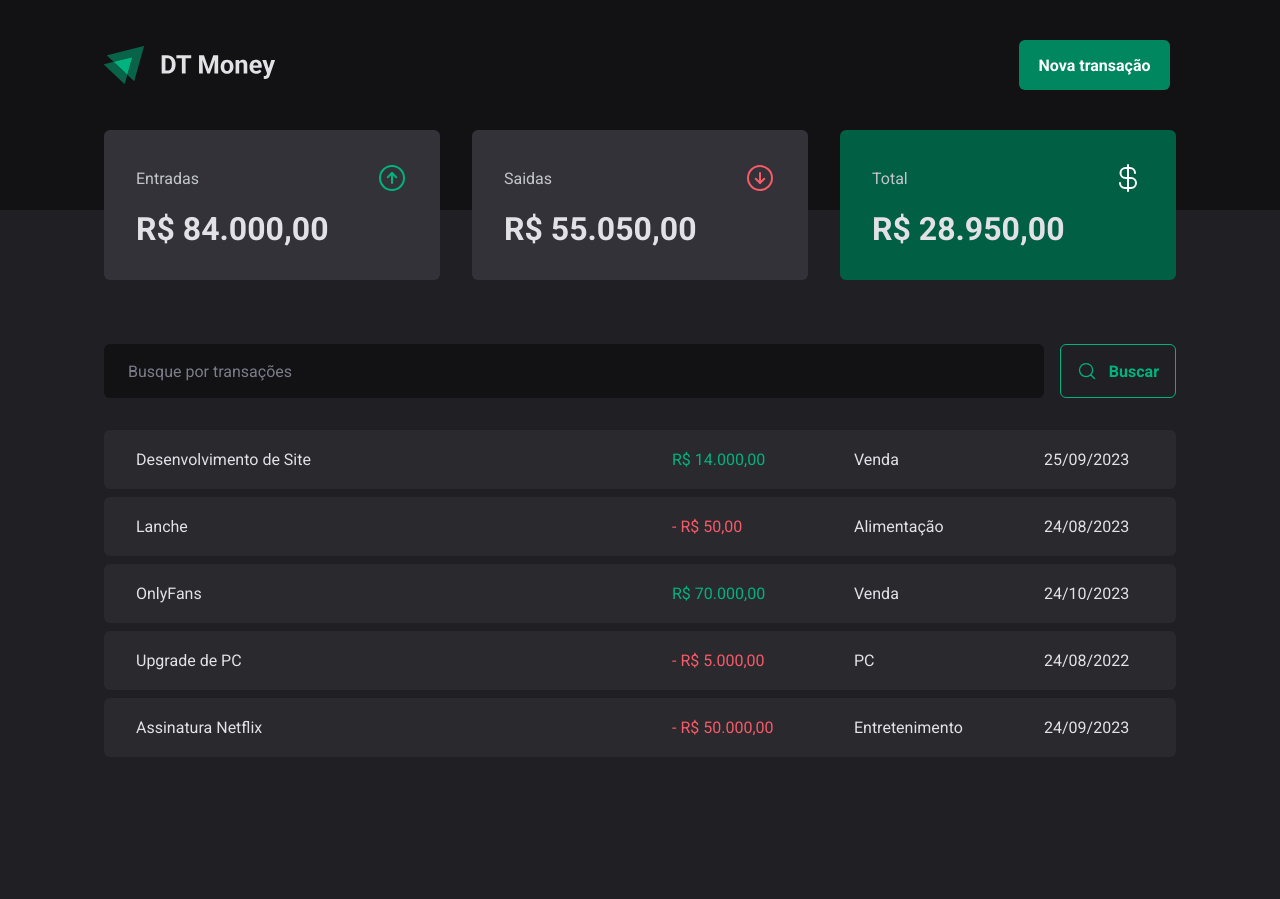
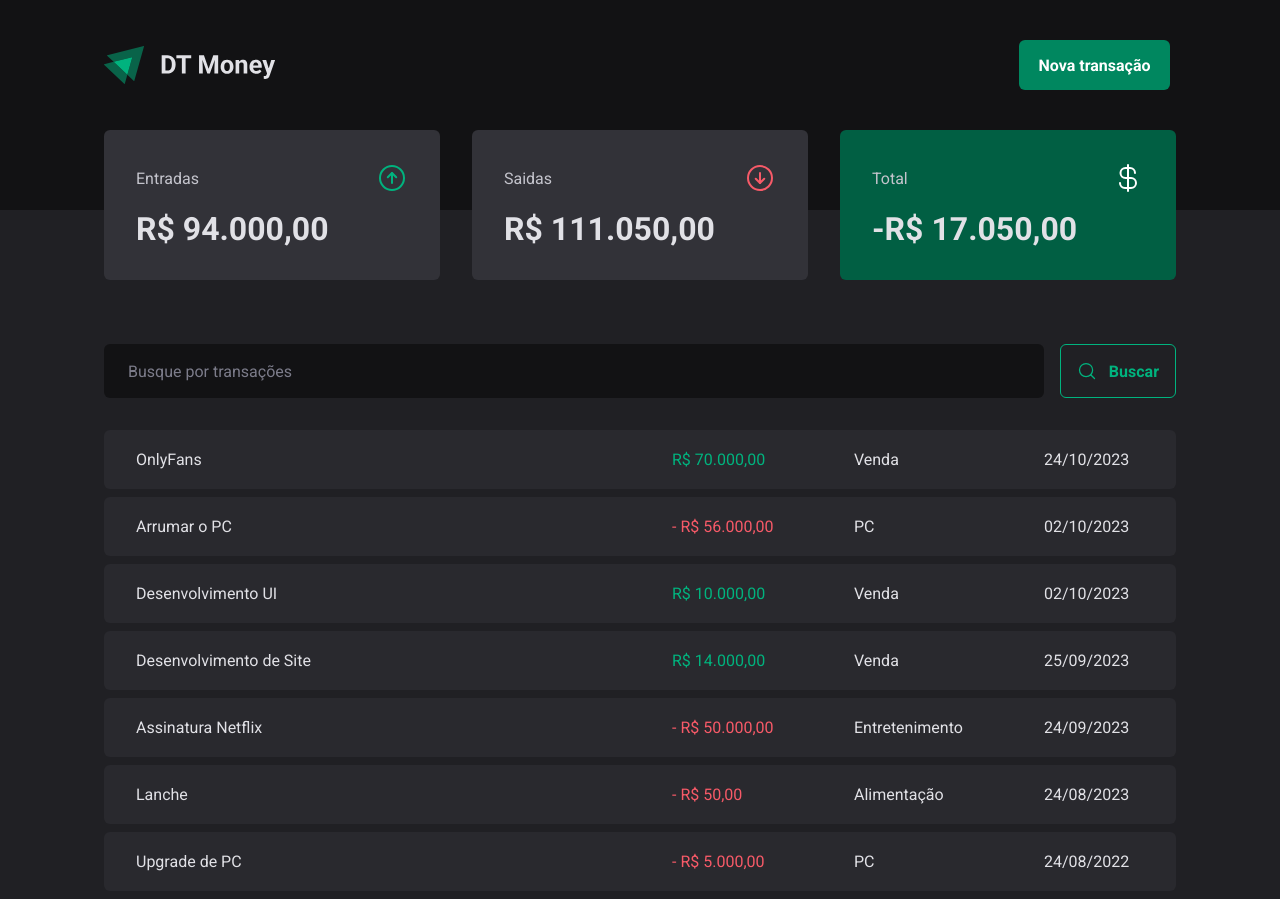
Before and after one commit to YuriPiresG/ignite-api, a React (Vite) app: page / in a window 1280 px wide. Before the commit the page ends 800 px from the top, so only its background shows below. Built offline with nearby package versions, Linux system fonts and the light colour scheme; data requests are answered from the project's data file.

Commit message:
feat: Created a function to create transactions

```diff
--- a/server.json
+++ b/server.json
@@ -39,6 +39,22 @@
       "category": "Entretenimento",
       "price": 50000,
       "createdAt": "2023-09-24T19:35:23.335Z"
+    },
+    {
+      "description": "Desenvolvimento UI",
+      "category": "Venda",
+      "type": "income",
+      "price": 10000,
+      "createdAt": "2023-10-02T12:17:24.708Z",
+      "id": 6
+    },
+    {
+      "description": "Arrumar o PC",
+      "category": "PC",
+      "type": "outcome",
+      "price": 56000,
+      "createdAt": "2023-10-02T12:32:14.603Z",
+      "id": 7
     }
   ]
 }
--- a/src/components/NewTransactionModal/index.tsx
+++ b/src/components/NewTransactionModal/index.tsx
@@ -1,4 +1,10 @@
+import { zodResolver } from "@hookform/resolvers/zod";
 import * as Dialog from "@radix-ui/react-dialog";
+import { ArrowCircleDown, ArrowCircleUp, X } from "phosphor-react";
+import { useContext } from "react";
+import { Controller, useForm } from "react-hook-form";
+import * as z from "zod";
+import { TransactionsContext } from "../../contexts/TransactionsContext";
 import {
   CloseButton,
   Content,
@@ -6,10 +12,6 @@ import {
   TransactionType,
   TransactionTypeButton,
 } from "./styles";
-import { ArrowCircleDown, ArrowCircleUp, X } from "phosphor-react";
-import * as z from "zod";
-import { zodResolver } from "@hookform/resolvers/zod";
-import { Controller, useForm } from "react-hook-form";
 
 const newTransactionFormSchema = z.object({
   description: z.string(),
@@ -21,18 +23,29 @@ const newTransactionFormSchema = z.object({
 type NewTransactionFormInputs = z.infer<typeof newTransactionFormSchema>;
 
 export function NewTransactionModal() {
+  const { createTransaction } = useContext(TransactionsContext);
+
   const {
     control,
     register,
     handleSubmit,
+    reset,
     formState: { isSubmitting },
   } = useForm<NewTransactionFormInputs>({
     resolver: zodResolver(newTransactionFormSchema),
   });
 
   async function handleCreateNewTransaction(data: NewTransactionFormInputs) {
-    await new Promise((resolve) => setTimeout(resolve, 2000));
-    console.log(data);
+    const { description, category, type, price } = data;
+
+    await createTransaction({
+      description,
+      category,
+      type,
+      price,
+    });
+
+    reset();
   }
 
   return (
--- a/src/contexts/TransactionsContext.tsx
+++ b/src/contexts/TransactionsContext.tsx
@@ -13,10 +13,18 @@ interface Transaction {
 interface TransactionContextType {
   transactions: Transaction[];
   fetchTransactions: (query?: string) => Promise<void>;
+  createTransaction: (data: CreateTransactionInput) => Promise<void>;
 }
 
 interface TransactionsProviderProps {
   children: ReactNode;
+}
+
+interface CreateTransactionInput {
+  description: string;
+  price: number;
+  category: string;
+  type: "income" | "outcome";
 }
 
 export const TransactionsContext = createContext({} as TransactionContextType);
@@ -27,6 +35,8 @@ export function TransactionsProvider({ children }: TransactionsProviderProps) {
   async function fetchTransactions(query?: string) {
     const response = await api.get("/transactions", {
       params: {
+        _sort: "createdAt",
+        _order: "desc",
         q: query,
       },
     });
@@ -34,12 +44,28 @@ export function TransactionsProvider({ children }: TransactionsProviderProps) {
     setTransactions(response.data);
   }
 
+  async function createTransaction(data: CreateTransactionInput) {
+    const { description, category, type, price } = data;
+
+    const response = await api.post("/transactions", {
+      description,
+      category,
+      type,
+      price,
+      createdAt: new Date(),
+    });
+
+    setTransactions((state) => [response.data, ...state]);
+  }
+
   useEffect(() => {
     fetchTransactions();
   }, []);
 
   return (
-    <TransactionsContext.Provider value={{ transactions, fetchTransactions }}>
+    <TransactionsContext.Provider
+      value={{ transactions, fetchTransactions, createTransaction }}
+    >
       {children}
     </TransactionsContext.Provider>
   );
```
